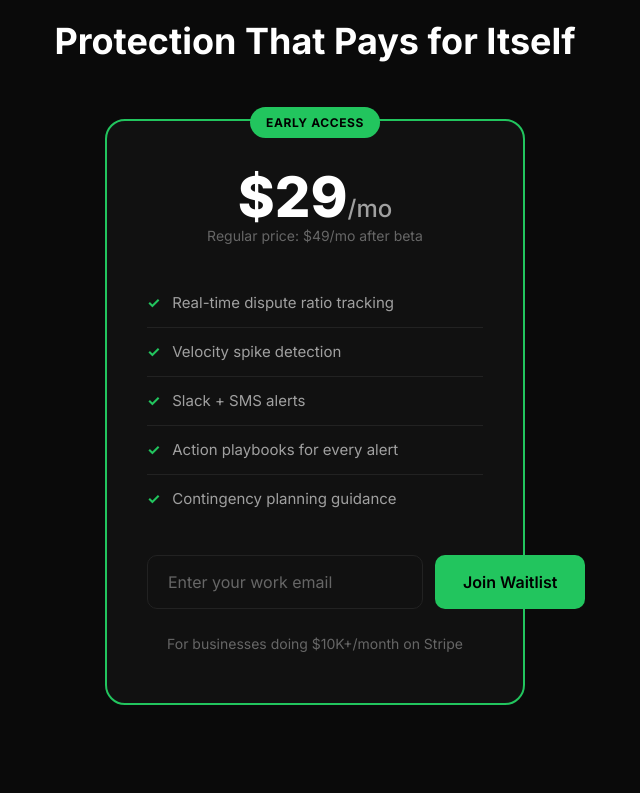
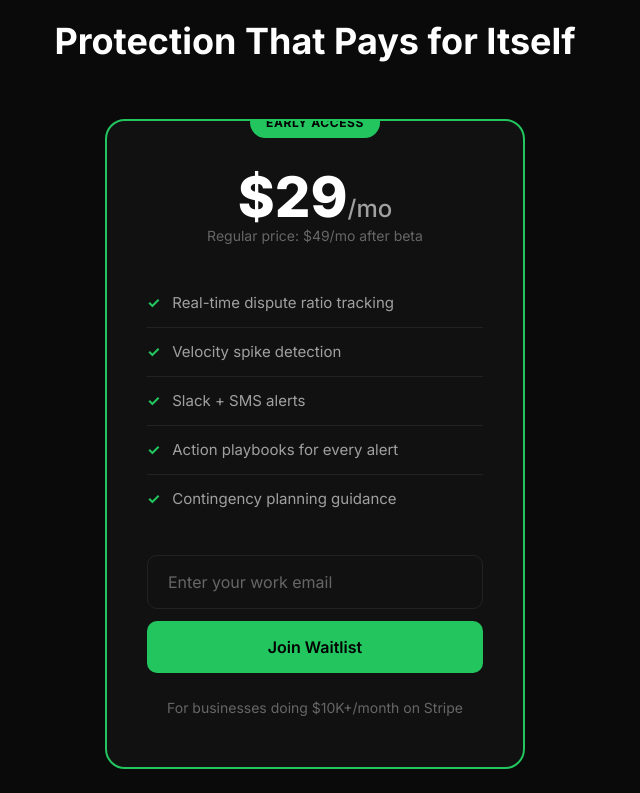
Before and after one commit to srikeerthan/get-risk-radar, a plain HTML site: page index.html in a window 1280 px wide. Shown: the part 3767-4560 px from the top of the page, without its empty margins (325-965 px from the left). Drawn offline with Linux system fonts and the light colour scheme.

Commit message:
Add overflow hidden to price card
Add overflow hidden to price card styles.

```diff
--- a/index.html
+++ b/index.html
@@ -466,6 +466,20 @@
             border-radius: 20px;
             border: 2px solid var(--accent);
             position: relative;
+            overflow: hidden;
+        }
+
+        .price-card .signup-form {
+            flex-direction: column;
+            max-width: 100%;
+        }
+
+        .price-card .signup-form input[type="email"] {
+            width: 100%;
+        }
+
+        .price-card .signup-form button {
+            width: 100%;
         }
 
         .price-badge {
```
